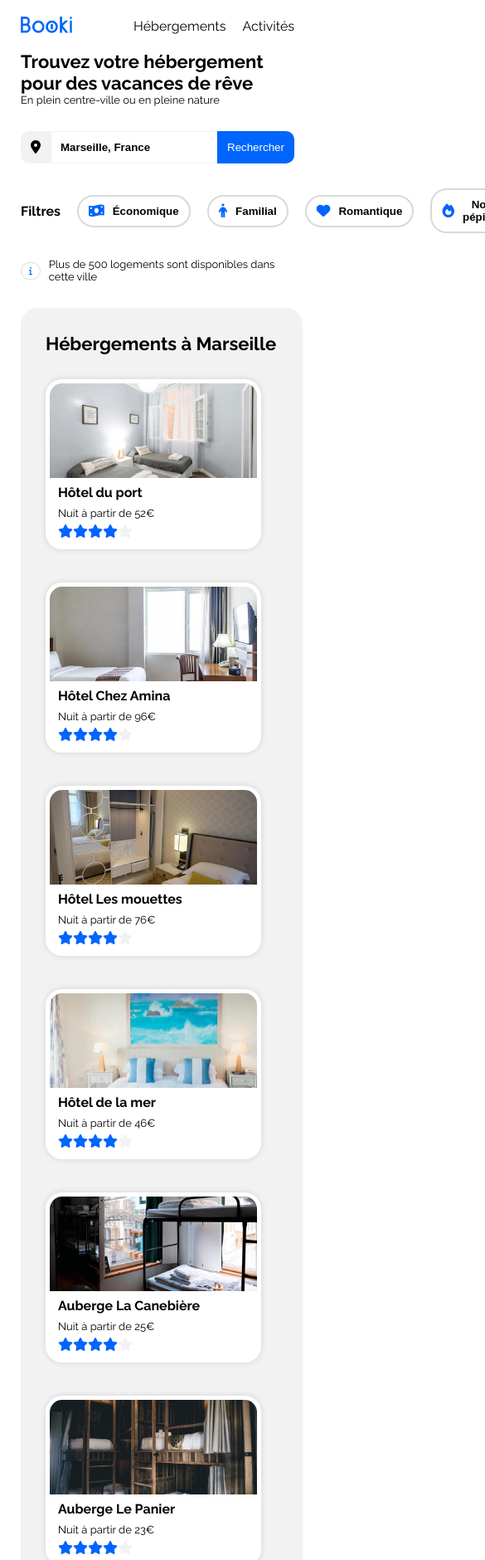
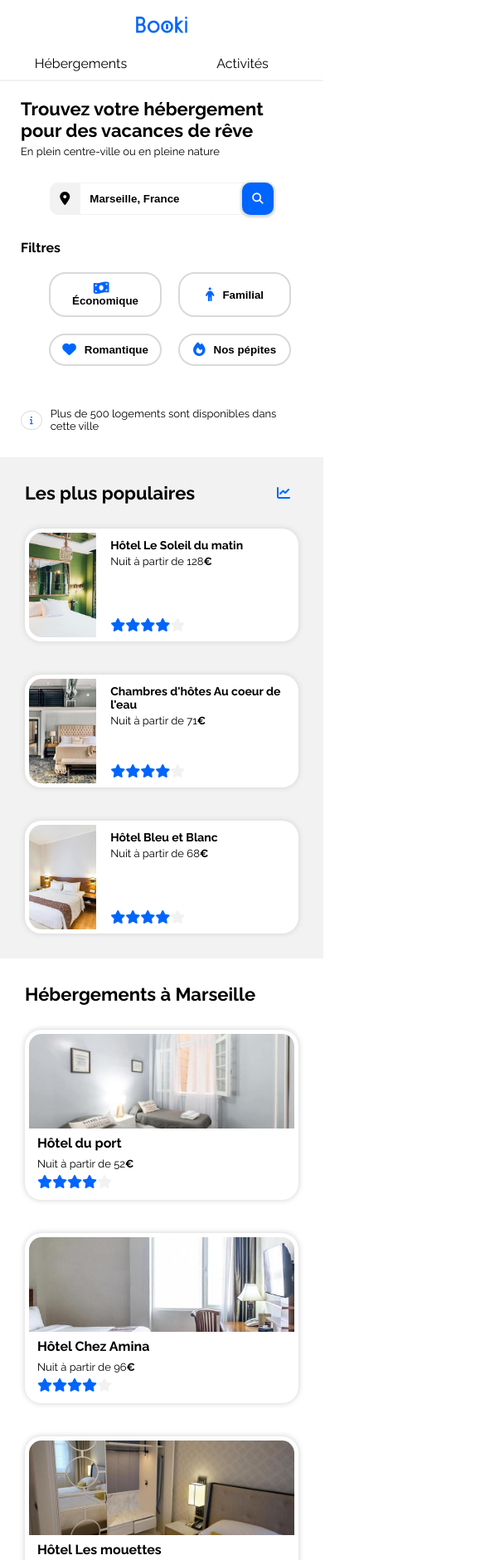
Before and after one commit to NovaYaza/op_projet_2, a plain HTML site: page index.html in a window 390 px wide. Shown: the top 1880 px of the page at 83% size, 585 px wide, since content can reach past the window. Drawn offline with Linux system fonts and the light colour scheme.

Commit message:
ajout du reste du responsive mobile et correction du responsive tablette, add comment

```diff
--- a/css/style.css
+++ b/css/style.css
@@ -1,4 +1,4 @@
-/* Start */
+/* Paramètres généraux */
 *,
 *:after,
 *:before {
@@ -101,10 +101,19 @@ input::placeholder {
   border: none;
 }
 
+.button_search_mobile {
+  display: none;
+}
+
 /* Modifications font-awesome */
 .settings_fa {
   color: #0065FC;
   margin-right: 10px;
+}
+
+/* Modifications symbole euro */
+.euro {
+  font-weight: 700;
 }
 
 /* Filtres */
@@ -114,8 +123,11 @@ input::placeholder {
   margin-top: 30px;
 }
 
+.content_filter {
+  display: flex;
+}
+
 .button_filtre {
-  display: flex;
   margin-left: 20px;
   padding: 10px 12px 10px 12px;
   border: 2px solid #d9d9d9;
@@ -139,7 +151,7 @@ input::placeholder {
 
 .info_icon {
   border: 1px solid #d9d9d9;
-  padding: 9px;
+  padding: 10px;
   border-radius: 15px;
 }
 
@@ -152,8 +164,8 @@ input::placeholder {
   color: #f2f2f2;
 }
 
-/* Partie 1 : hebergement*/
-.part_1 {
+/* Partie 1 : hebergement */
+.part_h_p {
   display: flex;
   justify-content: space-between;
   margin-top: 30px;
@@ -259,7 +271,7 @@ article {
 }
 
 /* Partie 2 : activites */
-.part_2 {
+.part_act {
   margin-top: 60px;
 }
 
@@ -274,7 +286,7 @@ article {
   border-radius: 20px 20px 20px 20px;
 }
 
-.img_activites {
+.activites img {
   width: 298px;
   height: 380px;
   object-fit: cover;
@@ -291,12 +303,12 @@ article {
   display: flex;
   background-color: #f2f2f2;
   margin-top: 50px;
-  justify-content: space-around;
+  justify-content: space-between;
 }
 
 .content_footer {
   padding: 20px 0px 20px 20px;
-  /*margin-right: 270px;*/
+  /*padding-right: 1.5em;*/
 }
 
 .content_link_footer {
@@ -309,13 +321,18 @@ article {
   margin-top: 15px;
 }
 
+.last_link_footer {
+  padding-right: 20em;
+}
+
 /* largeur Max 1024px Tablettes*/
 @media (max-width: 1023px) {
+  /* Paramètres généraux */
   p {
     font-size: 13px;
   }
 
-  .part_1 {
+  .part_h_p {
     flex-direction: column;
   }
 
@@ -324,6 +341,7 @@ article {
     margin-right: 0px;
   }
 
+/* Partie populaire */
   .section_populaire {
     margin-top: 50px;
   }
@@ -334,14 +352,19 @@ article {
   }
 
   .populaires a {
-    width: 30%;
+    width: 32%;
+  }
+
+  .populaires img {
+    width: 5.7em;
   }
 
   .card_title {
     font-size: 14px;
   }
 
-  .img_activites {
+/* Partie activites */
+  .article_activites img {
     width: 194px;
     height: 200px;
   }
@@ -349,9 +372,138 @@ article {
   .name_activite {
     font-size: 12px;
   }
+
+/* Footer */
+  .last_link_footer {
+    padding-right: 8em;
+  }
 }
 
 /* largeur Max 768px Téléphones */
 @media (max-width: 767px) {
+  /* Paramètres généraux */
+  .main_container {
+    padding: 0px;
+  }
 
+  header, .filtre, .info {
+    padding: 0px 25px;
+  }
+
+/* Navigation */
+  nav {
+    flex-direction: column;
+  }
+
+  nav a {
+    display: flex;
+    justify-content: center;
+  }
+
+  nav ul {
+    justify-content: space-around;
+    margin-top: 15px;
+  }
+
+  ul li {
+    width: 50%;
+    padding: 10px 5px 10px 5px;
+    border-bottom: 2px solid #f2f2f2;
+  }
+
+  ul li:hover {
+    border-top: 2px solid transparent;
+    border-bottom: 2px solid #0065FC;
+  }
+
+  .main_title {
+    margin: 20px 0px 5px 0px;
+  }
+
+/* Searchbar */
+  .searchbar {
+    justify-content: center;
+  }
+
+  .button_search_desktop {
+    display: none;
+  }
+
+  .button_search_mobile {
+    display: block;
+    border-radius: 10px;
+    margin-left: -5px;
+    box-shadow: 0px 1px 3px 2px #d9d9d9;
+  }
+
+/* Filtre */
+  .filtre {
+    display: flex;
+    flex-direction: column;
+    align-items: flex-start;
+  }
+
+  .content_filtre {
+    display: flex;
+    flex-wrap: wrap;
+    width: 100%;
+    justify-content: center;
+    margin-top: 20px;
+  }
+
+  .button_filtre {
+    width: 40%;
+    margin: 0px 0px 20px 20px;
+  }
+
+/* Partie populaire */
+  .section_hebergement, .section_populaire {
+    border-radius: 0px;
+  }
+
+  .section_populaire {
+    margin-top: 0px;
+  }
+
+  .populaires {
+    flex-direction: column;
+  }
+
+  .populaires a {
+    width: 100%;
+  }
+
+/* Partie hebergement */
+  .section_hebergement {
+    order: 1;
+    background-color: #fff;
+  }
+
+  .hebergements a {
+    width: 100%;
+  }
+
+  .hebergements img {
+    width: 100%;
+  }
+
+/* Partie activites */
+  .activites {
+    flex-direction: column;
+    padding: 30px 30px 10px 30px;
+  }
+
+  .title_activites {
+    padding-left: 30px;
+  }
+
+  .activites img {
+    width: 100%;
+  }
+
+/* Footer */
+  .footer {
+    flex-direction: column;
+    padding-left: 10px;
+  }
 }
--- a/index.html
+++ b/index.html
@@ -6,7 +6,7 @@
     <meta name="viewport" content="width=device-width, initial-scale=1.0">
     <title>Booki</title>
     <link rel="stylesheet" href="./css/style.css">
-    <link rel="icon" type="image/png" href="images/Booki_favicon.png"/>
+    <link rel="icon" type="image/png" href="images/Booki_favicon.png" />
     <link href="https://fonts.googleapis.com/css2?family=Raleway:wght@400;700&display=swap" rel="stylesheet">
     <link rel="stylesheet" href="https://cdnjs.cloudflare.com/ajax/libs/font-awesome/6.4.2/css/all.min.css"
         integrity="sha512-z3gLpd7yknf1YoNbCzqRKc4qyor8gaKU1qmn+CShxbuBusANI9QpRohGBreCFkKxLhei6S9CQXFEbbKuqLg0DA=="
@@ -23,27 +23,31 @@
             </ul>
         </nav>
         <header>
-            <h1>Trouvez votre hébergement pour des vacances de rêve</h1>
+            <h1 class="main_title">Trouvez votre hébergement pour des vacances de rêve</h1>
             <p>En plein centre-ville ou en pleine nature</p>
             <div class="searchbar">
                 <div class="icon_position"><i class="fa-solid fa-location-dot"></i></div>
                 <div><input class="input_searchbar" type="search" placeholder="Marseille, France"></div>
-                <div><button class="button_search">Rechercher</button></div>
+                <div><button class="button_search button_search_desktop">Rechercher</button></div>
+                <div><button class="button_search button_search_mobile"><i
+                            class="fa-solid fa-magnifying-glass"></i></button></div>
             </div>
         </header>
         <main>
             <section class="filtre">
-                <h3>Filtres</h3>
+                <h3 class="title_filter">Filtres</h3>
+                <div class="content_filtre">
                     <button class="button_filtre"><i
                             class="fa-solid fa-money-bill-wave fa-lg settings_fa"></i>Économique</button>
                     <button class="button_filtre"><i class="fa-solid fa-person fa-lg settings_fa"></i>Familial</button>
                     <button class="button_filtre"><i class="fa-solid fa-heart fa-lg settings_fa"></i>Romantique</button>
                     <button class="button_filtre"><i class="fa-solid fa-fire fa-lg settings_fa"></i>Nos pépites</button>
+                </div>
             </section>
-            <section class="info"><i class="info_icon fa-solid fa-info fa-2xs settings_fa"></i>
+            <div class="info"><i class="info_icon fa-solid fa-info fa-2xs settings_fa"></i>
                 <p>Plus de 500 logements sont disponibles dans cette ville</p>
-            </section>
-            <div class="part_1">
+            </div>
+            <div class="part_h_p">
                 <a id="hebergements"></a>
                 <section class="section_hebergement section_hebergement_width">
                     <h2>Hébergements à Marseille</h2>
@@ -54,7 +58,7 @@
                                     alt="Petite chambre sur un ton gris contenant 2 lits une personne">
                                 <div class="content_article_hebergement">
                                     <h3 class="card_title_hebergement">Hôtel du port</h3>
-                                    <p>Nuit à partir de 52€</p>
+                                    <p>Nuit à partir de 52<span class="euro">€</span></p>
                                     <div class="star_rating_hebergement">
                                         <i class="fa-solid fa-star color_blue_star"></i><i
                                             class="fa-solid fa-star color_blue_star"></i><i
@@ -71,7 +75,7 @@
                                     alt="Chambre d'un style neutre et basique contenant 2 lits une personne">
                                 <div class="content_article_hebergement">
                                     <h3 class="card_title_hebergement">Hôtel Chez Amina</h3>
-                                    <p>Nuit à partir de 96€</p>
+                                    <p>Nuit à partir de 96<span class="euro">€</span></p>
                                     <div class="star_rating_hebergement">
                                         <i class="fa-solid fa-star color_blue_star"></i><i
                                             class="fa-solid fa-star color_blue_star"></i><i
@@ -88,7 +92,7 @@
                                     alt="Chambre assez moderne avec un miroir, un sol et une tapisserie contenant des formes géométriques et possédant 2 lits une personne">
                                 <div class="content_article_hebergement">
                                     <h3 class="card_title_hebergement">Hôtel Les mouettes</h3>
-                                    <p>Nuit à partir de 76€</p>
+                                    <p>Nuit à partir de 76<span class="euro">€</span></p>
                                     <div class="star_rating_hebergement">
                                         <i class="fa-solid fa-star color_blue_star"></i><i
                                             class="fa-solid fa-star color_blue_star"></i><i
@@ -105,7 +109,7 @@
                                     alt="Chambre contenant un lit double sur le thème de la mer et de la plage, des tons bleus et couleurs sables domine la chambre">
                                 <div class="content_article_hebergement">
                                     <h3 class="card_title_hebergement">Hôtel de la mer</h3>
-                                    <p>Nuit à partir de 46€</p>
+                                    <p>Nuit à partir de 46<span class="euro">€</span></p>
                                     <div class="star_rating_hebergement">
                                         <i class="fa-solid fa-star color_blue_star"></i><i
                                             class="fa-solid fa-star color_blue_star"></i><i
@@ -122,7 +126,7 @@
                                     alt="Petite chambre basique en centre-ville avec un lit superposé">
                                 <div class="content_article_hebergement">
                                     <h3 class="card_title_hebergement">Auberge La Canebière</h3>
-                                    <p>Nuit à partir de 25€</p>
+                                    <p>Nuit à partir de 25<span class="euro">€</span></p>
                                     <div class="star_rating_hebergement">
                                         <i class="fa-solid fa-star color_blue_star"></i><i
                                             class="fa-solid fa-star color_blue_star"></i><i
@@ -139,7 +143,7 @@
                                     alt="Chambre contenant plusieurs lits superposés sur un thème boisé">
                                 <div class="content_article_hebergement">
                                     <h3 class="card_title_hebergement">Auberge Le Panier</h3>
-                                    <p>Nuit à partir de 23€</p>
+                                    <p>Nuit à partir de 23<span class="euro">€</span></p>
                                     <div class="star_rating_hebergement">
                                         <i class="fa-solid fa-star color_blue_star"></i><i
                                             class="fa-solid fa-star color_blue_star"></i><i
@@ -166,7 +170,7 @@
                                 <div class="content_article_populaire">
                                     <div class="text_card">
                                         <h3 class="card_title">Hôtel Le Soleil du matin</h3>
-                                        <p>Nuit à partir de 128€</p>
+                                        <p>Nuit à partir de 128<span class="euro">€</span></p>
                                     </div>
                                     <div class="star_rating">
                                         <i class="fa-solid fa-star color_blue_star"></i><i
@@ -185,7 +189,7 @@
                                 <div class="content_article_populaire">
                                     <div class="text_card">
                                         <h3 class="card_title">Chambres d'hôtes Au coeur de l'eau</h3>
-                                        <p>Nuit à partir de 71€</p>
+                                        <p>Nuit à partir de 71<span class="euro">€</span></p>
                                     </div>
                                     <div class="star_rating">
                                         <i class="fa-solid fa-star color_blue_star"></i><i
@@ -204,7 +208,7 @@
                                 <div class="content_article_populaire">
                                     <div class="text_card">
                                         <h3 class="card_title">Hôtel Bleu et Blanc</h3>
-                                        <p>Nuit à partir de 68€</p>
+                                        <p>Nuit à partir de 68<span class="euro">€</span></p>
                                     </div>
                                     <div class="star_rating">
                                         <i class="fa-solid fa-star color_blue_star"></i><i
@@ -219,36 +223,36 @@
                     </div>
                 </section>
             </div>
+            <section class="part_act">
                 <a id="activites"></a>
-            <section class="part_2">
-                <h2>Activités à Marseille</h2>
+                <h2 class="title_activites">Activités à Marseille</h2>
                 <div class="activites">
                     <a href="">
                         <article class="article_activites">
                             <img class="img_activites" src="images/vieux_port.jpg"
                                 alt="Photo du vieux port de Marseille avec beaucoup de bateaux et une partie de la ville">
-                            <p class="name_activite">Vieux-Port</p>
+                            <h3 class="name_activite">Vieux-Port</h3>
                         </article>
                     </a>
                     <a href="">
                         <article class="article_activites">
                             <img class="img_activites" src="images/fort_de_pomegues.jpg"
                                 alt="Photo d'un fort au milieu de roches et de cailloux">
-                            <p class="name_activite">Fort de Pomègues</p>
+                            <h3 class="name_activite">Fort de Pomègues</h3>
                         </article>
                     </a>
                     <a href="">
                         <article class="article_activites">
                             <img class="img_activites" src="images/parc_national_des_calanques.jpg"
                                 alt="Photo de la mer avec un ensemble de petites montages, de rochers et de buissons">
-                            <p class="name_activite">Parc national des Calanques</p>
+                            <h3 class="name_activite">Parc national des Calanques</h3>
                         </article>
                     </a>
                     <a href="">
                         <article class="article_activites">
                             <img class="img_activites" src="images/notre_dame_de_la_garde.jpg"
                                 alt="Photo de la ville de marseille avec notre dame de la garde à son sommet">
-                            <p class="name_activite">Notre-Dame-de-la-Garde</p>
+                            <h3 class="name_activite">Notre-Dame-de-la-Garde</h3>
                         </article>
                     </a>
                 </div>
@@ -270,7 +274,7 @@
                     <a class="link_footer" href="#">Proposer votre hôtel</a>
                 </div>
             </section>
-            <section class="content_footer">
+            <section class="content_footer last_link_footer">
                 <h3>Assistance</h3>
                 <div class="content_link_footer">
                     <a class="link_footer" href="#">Centre d'aide</a>
```
Lines whose indentation alone changed are shown as unchanged.
